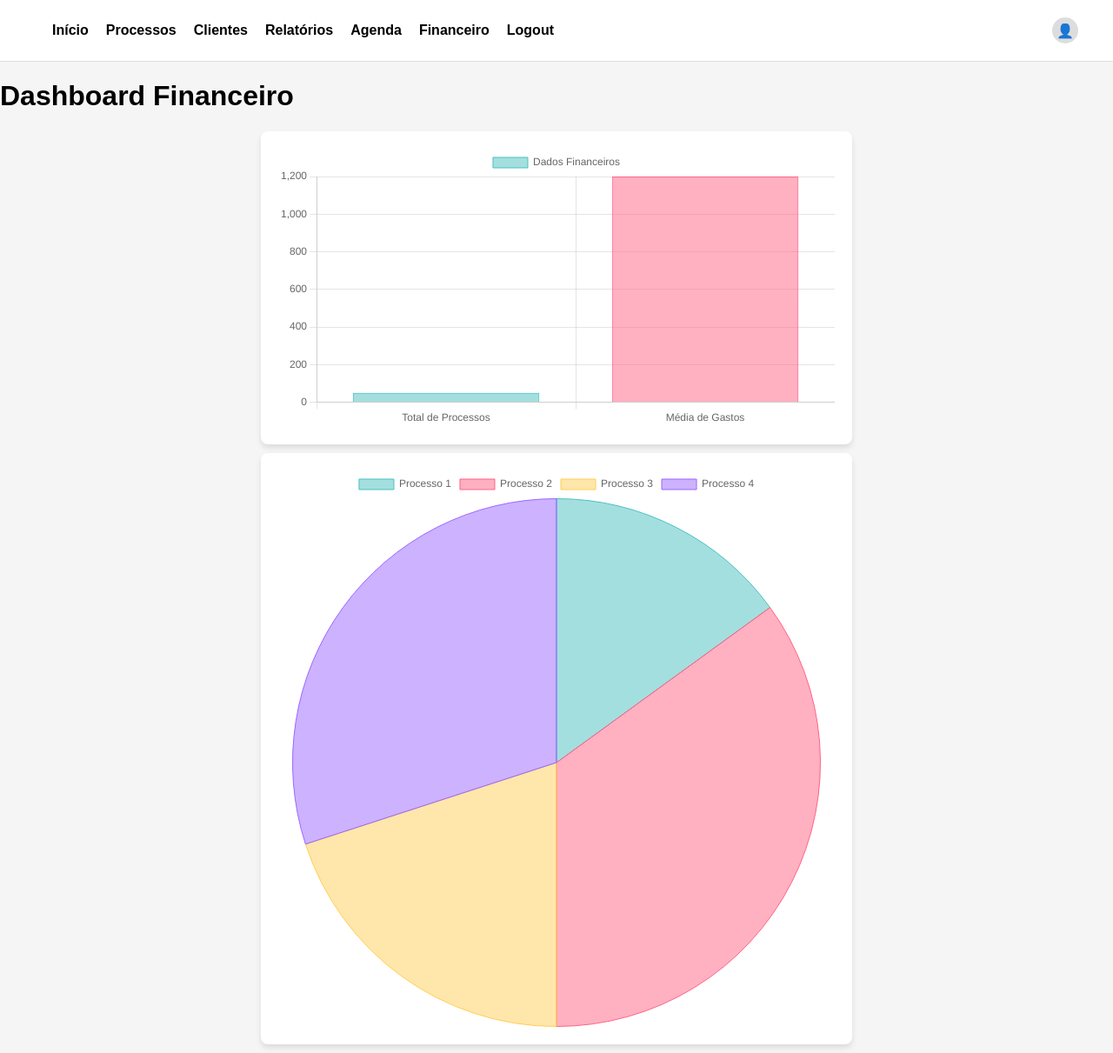
After one commit to marcelomanchester/advocatus, a Django app: page /finances/reports/ in a window 1280 px wide. The commit adds this page. Shown: the whole page at 87% size. Run offline with Django 5.2, Linux system fonts and the light colour scheme.

Commit message:
reports template with chartjs

```diff
--- /dev/null
+++ b/finances/templates/reports.html
@@ -0,0 +1,24 @@
+{% extends "base.html" %}
+{% load static %}
+
+{% block 'head' %}
+<link rel="stylesheet" href="users/css/navbar.css">
+<link rel="stylesheet" href="finances/css/reports.css">
+  <script src="https://cdn.jsdelivr.net/npm/chart.js"></script>
+{% endblock 'head' %}
+
+
+{% block 'body' %}
+{% include "partials/navbar.html" %}
+<h1>Dashboard Financeiro</h1>
+  <div class="chart-container">
+    <canvas id="myChart" width="400" height="200"></canvas>
+  </div>
+  <div class="chart-container">
+    <canvas id="myPieChart" width="400" height="200"></canvas>
+  </div>
+
+
+  <script src="{% static "finances/js/reports.js" %}"></script>
+  <script src="https://cdn.jsdelivr.net/npm/chart.js"></script>
+{% endblock 'body' %}
--- a/finances/urls.py
+++ b/finances/urls.py
@@ -2,5 +2,6 @@ from django.urls import path
 from . import views
 
 urlpatterns = [
-    path("", views.register_finances, name="register_finances")
+    path("", views.register_finances, name="register_finances"),
+    path("reports/", views.reports, name="reports")
 ]
--- a/finances/views.py
+++ b/finances/views.py
@@ -52,3 +52,7 @@ def register_finances(req):
 
     messages.add_message(req, constants.SUCCESS, "Despesa cadastrada com sucesso!")
     return redirect('/finances')
+
+
+def reports(req):
+  return render(req, 'reports.html')
--- a/templates/partials/navbar.html
+++ b/templates/partials/navbar.html
@@ -15,7 +15,7 @@
             <li><a href="{% url "app" %}">Início</a></li>
             <li><a href="{% url "processes" %}">Processos</a></li>
             <li><a href="{% url "clients_home" %}">Clientes</a></li>
-            <li><a href="#">Relatórios</a></li>
+            <li><a href="{% url "reports" %}">Relatórios</a></li>
             <li><a href="{% url "agenda" %}">Agenda</a></li>
             <li><a href="{% url "register_finances" %}">Financeiro</a></li>
             <li><a href="{% url "logout" %}">Logout</a></li>
--- /dev/null
+++ b/templates/static/finances/css/reports.css
@@ -0,0 +1,15 @@
+.chart-container {
+  width: 50%;
+  /* Define a largura do gráfico como 50% do contêiner pai */
+  margin: 0 auto;
+  /* Centraliza o gráfico na página */
+  padding: 20px;
+  /* Adiciona um espaço em torno do gráfico */
+  box-shadow: 0 4px 6px rgba(0, 0, 0, 0.1);
+  /* Adiciona sombra para um efeito de profundidade */
+  background-color: #fff;
+  /* Define uma cor de fundo para o contêiner */
+  border-radius: 8px;
+  /* Arredonda os cantos do contêiner */
+  margin-bottom: 10px;
+}
--- /dev/null
+++ b/templates/static/finances/js/reports.js
@@ -0,0 +1,80 @@
+const totalProcessos = 50; // Total de Processos
+const mediaGastos = 1200; // Média de Gastos
+
+// Configuração do gráfico
+const ctx1 = document.getElementById("myChart").getContext("2d");
+const myChart = new Chart(ctx1, {
+  type: "bar", // Tipo de gráfico
+  data: {
+    labels: ["Total de Processos", "Média de Gastos"], // Rótulos
+    datasets: [
+      {
+        label: "Dados Financeiros",
+        data: [totalProcessos, mediaGastos], // Dados para o gráfico
+        backgroundColor: [
+          "rgba(75, 192, 192, 0.5)", // Cor para Total de Processos
+          "rgba(255, 99, 132, 0.5)", // Cor para Média de Gastos
+        ],
+        borderColor: [
+          "rgba(75, 192, 192, 1)", // Borda para Total de Processos
+          "rgba(255, 99, 132, 1)", // Borda para Média de Gastos
+        ],
+        borderWidth: 1,
+      },
+    ],
+  },
+  options: {
+    scales: {
+      y: {
+        beginAtZero: true, // Começar do zero no eixo Y
+      },
+    },
+  },
+});
+
+
+// 2
+
+const processos = ['Processo 1', 'Processo 2', 'Processo 3', 'Processo 4'];
+const gastos = [300, 700, 400, 600]; // Valores dos gastos por processo
+
+// Configuração do gráfico
+const ctx2 = document.getElementById('myPieChart').getContext('2d');
+const myPieChart = new Chart(ctx2, {
+    type: 'pie', // Tipo de gráfico
+    data: {
+        labels: processos,  // Rótulos para cada processo
+        datasets: [{
+            label: 'Gastos por Processo',
+            data: gastos,  // Dados de gastos
+            backgroundColor: [
+                'rgba(75, 192, 192, 0.5)',  // Cor para Processo 1
+                'rgba(255, 99, 132, 0.5)',   // Cor para Processo 2
+                'rgba(255, 206, 86, 0.5)',    // Cor para Processo 3
+                'rgba(153, 102, 255, 0.5)'    // Cor para Processo 4
+            ],
+            borderColor: [
+                'rgba(75, 192, 192, 1)',   // Borda para Processo 1
+                'rgba(255, 99, 132, 1)',    // Borda para Processo 2
+                'rgba(255, 206, 86, 1)',     // Borda para Processo 3
+                'rgba(153, 102, 255, 1)'     // Borda para Processo 4
+            ],
+            borderWidth: 1
+        }]
+    },
+    options: {
+        responsive: true,  // Gráfico responsivo
+        plugins: {
+            legend: {
+                position: 'top',  // Posição da legenda
+            },
+            tooltip: {
+                callbacks: {
+                    label: function(tooltipItem) {
+                        return `${tooltipItem.label}: R$ ${tooltipItem.raw}`;
+                    }
+                }
+            }
+        }
+    }
+});
```
